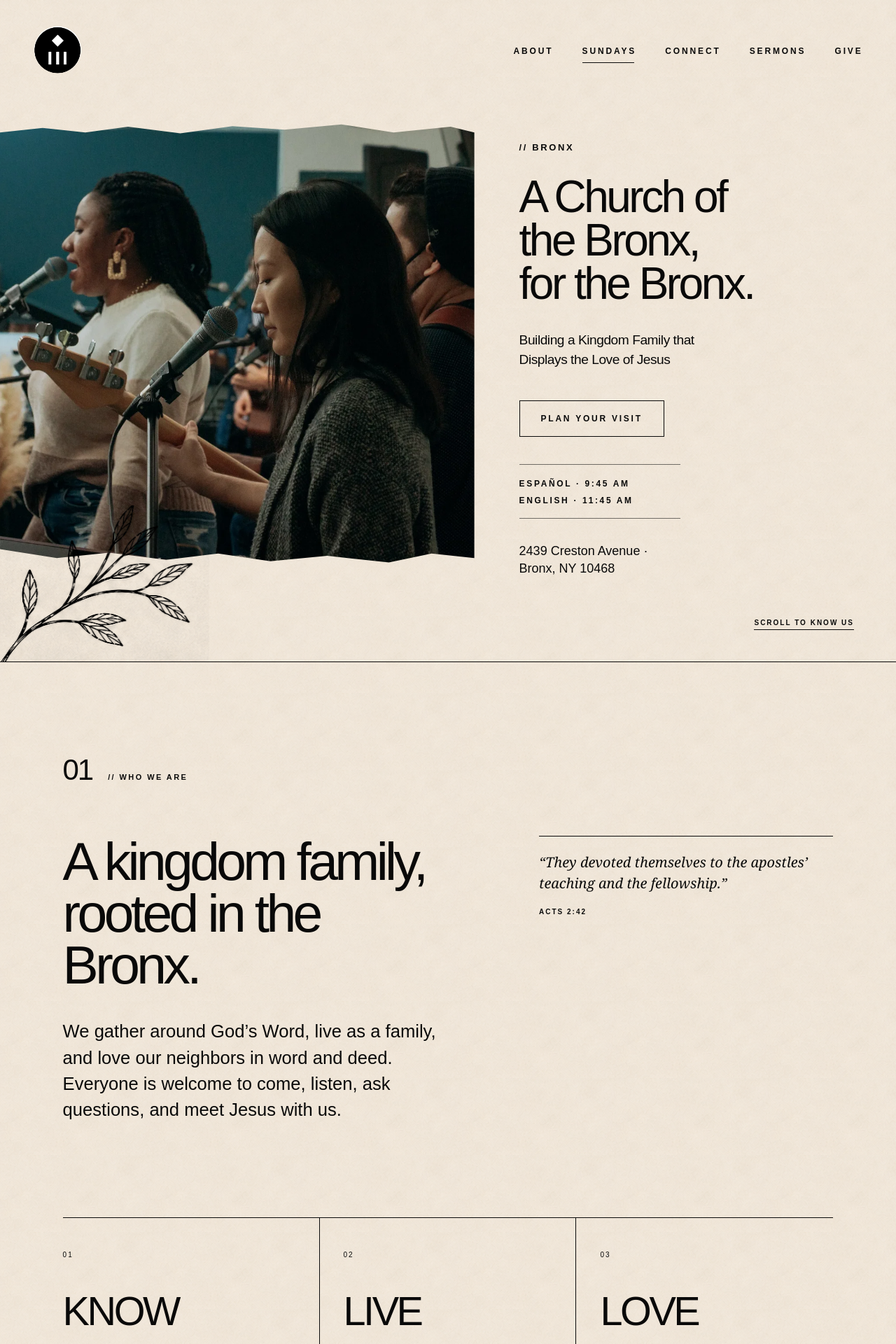
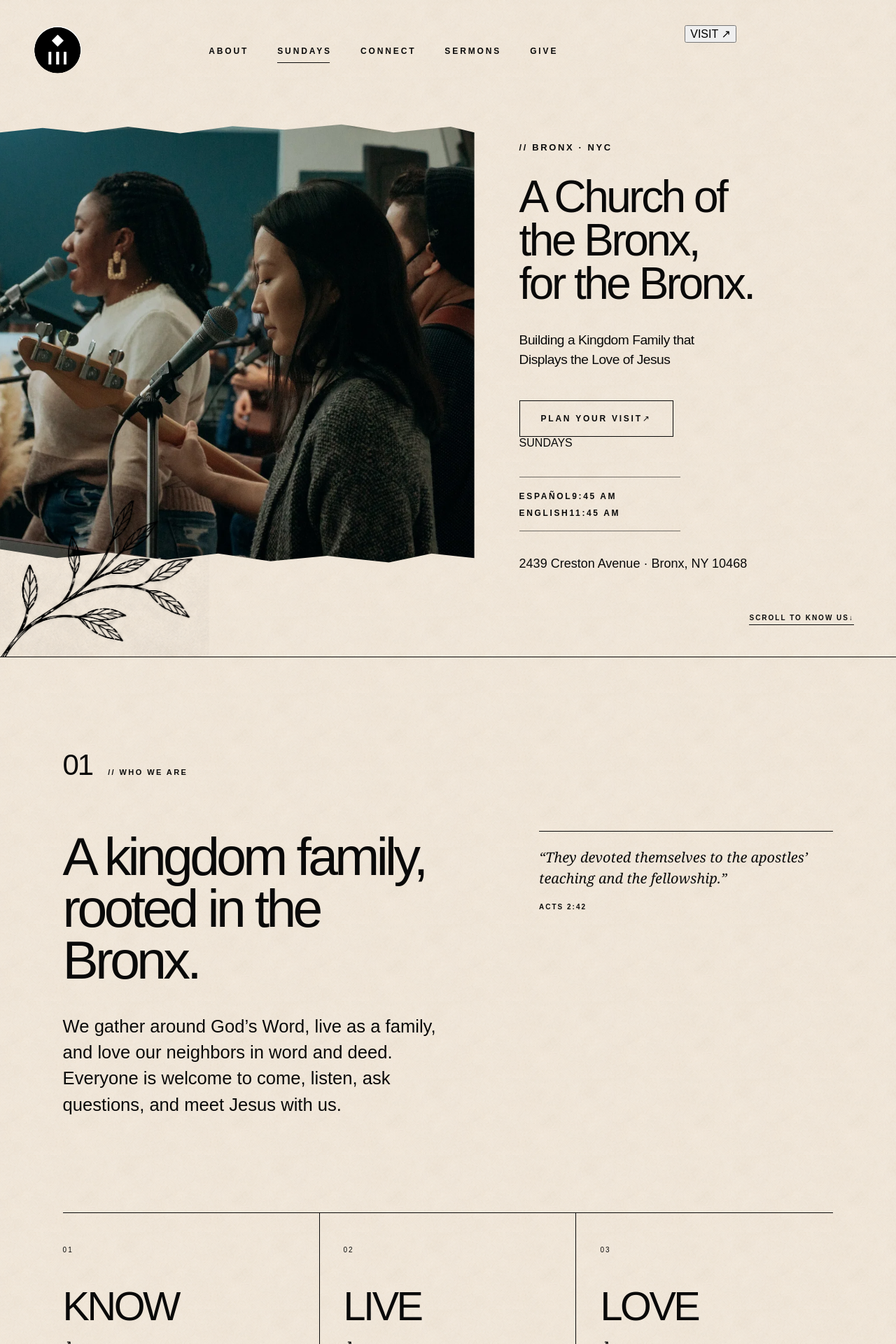
Before and after one commit to iLuzionsX/fccbronx-design-variations, a React (Vite) app: page / in a window 1280 px wide. Shown: the top 1920 px of the page at 70% size. Built offline with nearby package versions, Linux system fonts and the light colour scheme.

Commit message:
Elevate interactions and visit flow

```diff
--- a/src/App.jsx
+++ b/src/App.jsx
@@ -1,79 +1,317 @@
-import { useEffect, useRef, useState } from "react";
+import { useCallback, useEffect, useMemo, useRef, useState } from "react";
 
 const navItems = [["about", "About"], ["sundays", "Sundays"], ["connect", "Connect"], ["sermons", "Sermons"], ["give", "Give"]];
+const services = [
+  { id: "es", label: "Español", time: "9:45 AM" },
+  { id: "en", label: "English", time: "11:45 AM" },
+];
 const asset = (name) => `${import.meta.env.BASE_URL}assets/${name}`;
 
-function Mark() {
-  return <a className="mark-link" href="#top" aria-label="Fordham Community Church home"><img className="mark" src={asset("fcc-mark.png")} alt="Fordham Community Church" /></a>;
+function upcomingSunday() {
+  const date = new Date();
+  const day = date.getDay();
+  const add = day === 0 ? 0 : 7 - day;
+  date.setDate(date.getDate() + add);
+  return new Intl.DateTimeFormat(undefined, { month: "short", day: "numeric" }).format(date).toUpperCase();
 }
 
-function Header({ active }) {
-  return <header className="site-header" aria-label="Main navigation"><Mark /><nav className="nav-rail" aria-label="Primary">{navItems.map(([id, label]) => <a key={id} className={active === id ? "active" : ""} href={`#${id}`}>{label}</a>)}</nav></header>;
+function Mark() {
+  return <a className="mark-link" href="#top" aria-label="Fordham Community Church home">
+    <img className="mark" src={asset("fcc-mark.png")} alt="Fordham Community Church" />
+  </a>;
+}
+
+function Header({ active, progress, onVisit }) {
+  return <header className="site-header" aria-label="Main navigation">
+    <Mark />
+    <nav className="nav-rail" aria-label="Primary">
+      {navItems.map(([id, label]) => <a key={id} className={active === id ? "active" : ""} href={`#${id}`}>{label}</a>)}
+    </nav>
+    <button className="header-visit" onClick={onVisit}>VISIT <span aria-hidden="true">↗</span></button>
+    <div className="scroll-progress" aria-hidden="true"><span style={{ transform: `scaleX(${progress})` }} /></div>
+  </header>;
 }
 
 function VisitPanel({ open, onClose }) {
-  const [service, setService] = useState("English · 11:45 AM");
+  const [service, setService] = useState(services[1].id);
   const [submitted, setSubmitted] = useState(false);
+  const panelRef = useRef(null);
   const closeRef = useRef(null);
+  const sunday = useMemo(upcomingSunday, []);
+
   useEffect(() => {
     if (!open) return undefined;
     setSubmitted(false);
     document.body.classList.add("panel-open");
-    const onKey = (event) => event.key === "Escape" && onClose();
+    const previous = document.activeElement;
+    const onKey = (event) => {
+      if (event.key === "Escape") onClose();
+      if (event.key !== "Tab") return;
+      const focusable = [...panelRef.current?.querySelectorAll("button, a, input, [tabindex]:not([tabindex='-1'])") || []]
+        .filter((node) => !node.disabled && node.offsetParent !== null);
+      if (!focusable.length) return;
+      const first = focusable[0];
+      const last = focusable[focusable.length - 1];
+      if (event.shiftKey && document.activeElement === first) {
+        event.preventDefault();
+        last.focus();
+      } else if (!event.shiftKey && document.activeElement === last) {
+        event.preventDefault();
+        first.focus();
+      }
+    };
     window.addEventListener("keydown", onKey);
     requestAnimationFrame(() => closeRef.current?.focus());
-    return () => { document.body.classList.remove("panel-open"); window.removeEventListener("keydown", onKey); };
+    return () => {
+      document.body.classList.remove("panel-open");
+      window.removeEventListener("keydown", onKey);
+      previous?.focus?.();
+    };
   }, [open, onClose]);
+
+  const chosen = services.find((item) => item.id === service) || services[1];
+
   return <div className={`visit-shell ${open ? "open" : ""}`} aria-hidden={!open}>
     <button className="visit-backdrop" onClick={onClose} aria-label="Close visit planner" tabIndex={open ? 0 : -1} />
-    <aside className="visit-panel" role="dialog" aria-modal="true" aria-labelledby="visit-title">
-      <div className="panel-topline"><span>// PLAN A SUNDAY</span><button ref={closeRef} className="text-button" onClick={onClose}>CLOSE</button></div>
-      <h2 id="visit-title">We’d love to<br />meet you.</h2>
+    <aside ref={panelRef} className="visit-panel" role="dialog" aria-modal="true" aria-labelledby="visit-title">
+      <div className="panel-topline">
+        <span>// PLAN A SUNDAY</span>
+        <button ref={closeRef} className="text-button" onClick={onClose}>CLOSE</button>
+      </div>
+
+      <div className="panel-date"><span>NEXT GATHERING</span><strong>{sunday}</strong></div>
+
+      <h2 id="visit-title">Come as<br />you are.</h2>
+      <p className="panel-intro">Pick a gathering and tell us your name. We’ll make your first few minutes feel a little less unfamiliar.</p>
+
       {!submitted ? <form onSubmit={(event) => { event.preventDefault(); setSubmitted(true); }}>
-        <fieldset><legend>Choose a gathering</legend>{["Español · 9:45 AM", "English · 11:45 AM"].map((option) => <label className="service-choice" key={option}><input type="radio" name="service" value={option} checked={service === option} onChange={() => setService(option)} /><span>{option}</span></label>)}</fieldset>
-        <label className="field-label" htmlFor="visit-name">Your name</label><input id="visit-name" className="line-input" name="name" placeholder="HOW SHOULD WE GREET YOU?" required />
-        <button className="ink-button wide" type="submit">PLAN MY SUNDAY</button>
-      </form> : <div className="success-note" role="status"><p className="eyebrow">YOU’RE ALL SET</p><h3>See you Sunday.</h3><p>{service}<br />2439 Creston Avenue, Bronx</p></div>}
-      <a className="directions-link" href="https://www.google.com/maps/dir/?api=1&destination=2439+Creston+Avenue+Bronx+NY+10468" target="_blank" rel="noreferrer">GET DIRECTIONS</a>
+        <fieldset>
+          <legend>01 / Choose a gathering</legend>
+          <div className="service-grid">
+            {services.map((option) => <label className="service-choice" key={option.id}>
+              <input type="radio" name="service" value={option.id} checked={service === option.id} onChange={() => setService(option.id)} />
+              <span><small>{option.label}</small><strong>{option.time}</strong><i aria-hidden="true">↗</i></span>
+            </label>)}
+          </div>
+        </fieldset>
+        <label className="field-label" htmlFor="visit-name">02 / Your name</label>
+        <input id="visit-name" className="line-input" name="name" placeholder="HOW SHOULD WE GREET YOU?" autoComplete="name" required />
+        <button className="ink-button wide button-arrow" type="submit"><span>PLAN MY SUNDAY</span><span aria-hidden="true">↗</span></button>
+      </form> : <div className="success-note" role="status">
+        <p className="eyebrow">YOU’RE ALL SET</p>
+        <h3>See you Sunday.</h3>
+        <p>{chosen.label} · {chosen.time}<br />2439 Creston Avenue, Bronx</p>
+        <p className="success-small">No special dress code. No need to arrive knowing what to do. Just come.</p>
+      </div>}
+
+      <div className="panel-foot">
+        <a className="directions-link" href="https://www.google.com/maps/dir/?api=1&destination=2439+Creston+Avenue+Bronx+NY+10468" target="_blank" rel="noreferrer">GET DIRECTIONS <span aria-hidden="true">↗</span></a>
+        <span>FORDHAM · THE BRONX</span>
+      </div>
     </aside>
   </div>;
 }
 
 function StoryStrip() {
   const stripRef = useRef(null);
-  const move = (direction) => { const width = stripRef.current?.clientWidth || 0; stripRef.current?.scrollBy({ left: width * direction, behavior: "smooth" }); };
-  return <div className="story-wrap"><div className="story-strip" ref={stripRef} aria-label="Life at FCC photo gallery">
-    <figure className="story-card"><img src={asset("fcc-worship.webp")} alt="Musicians leading worship at Fordham Community Church" /><figcaption>WORSHIP / TOGETHER</figcaption></figure>
-    <figure className="story-card"><img src={asset("membership-art.jpg")} alt="Membership classes flower artwork" /><figcaption>WORD / GROWTH</figcaption></figure>
-    <figure className="story-card"><img src={asset("flower-ink.jpg")} alt="Hand-drawn flowers from an FCC class announcement" /><figcaption>FAMILY / MEMBERSHIP</figcaption></figure>
-  </div><div className="story-controls" aria-label="Gallery controls"><button onClick={() => move(-1)}>PREV</button><span aria-hidden="true">/</span><button onClick={() => move(1)}>NEXT</button></div></div>;
+  const [index, setIndex] = useState(0);
+  const stories = [
+    ["fcc-worship.webp", "Musicians leading worship at Fordham Community Church", "WORSHIP", "We sing because Jesus is worthy."],
+    ["membership-art.jpg", "Membership classes flower artwork", "GROWTH", "We become a people shaped by God’s Word."],
+    ["flower-ink.jpg", "Hand-drawn flowers from an FCC class announcement", "FAMILY", "We belong to one another, not just a room."],
+  ];
+
+  const measure = useCallback(() => {
+    const el = stripRef.current;
+    if (!el) return;
+    const cards = [...el.querySelectorAll(".story-card")];
+    let closest = 0;
+    let distance = Infinity;
+    cards.forEach((card, cardIndex) => {
+      const delta = Math.abs(card.offsetLeft - el.scrollLeft);
+      if (delta < distance) {
+        closest = cardIndex;
+        distance = delta;
+      }
+    });
+    setIndex(closest);
+  }, []);
+
+  const move = (direction) => {
+    const next = Math.max(0, Math.min(stories.length - 1, index + direction));
+    const card = stripRef.current?.querySelectorAll(".story-card")[next];
+    card?.scrollIntoView({ behavior: "smooth", inline: "start", block: "nearest" });
+  };
+
+  return <div className="story-wrap">
+    <div className="story-strip" ref={stripRef} onScroll={measure} aria-label="Life at FCC photo gallery">
+      {stories.map(([image, alt, title, copy], storyIndex) => <figure className="story-card" key={title}>
+        <div className="story-image-wrap">
+          <img src={asset(image)} alt={alt} />
+          <span className="story-number">0{storyIndex + 1}</span>
+        </div>
+        <figcaption><strong>{title}</strong><span>{copy}</span></figcaption>
+      </figure>)}
+    </div>
+    <div className="story-meta">
+      <div className="story-progress" aria-hidden="true"><span style={{ transform: `scaleX(${(index + 1) / stories.length})` }} /></div>
+      <span className="story-count">0{index + 1} / 0{stories.length}</span>
+      <div className="story-controls" aria-label="Gallery controls">
+        <button onClick={() => move(-1)} disabled={index === 0}>PREV</button>
+        <span aria-hidden="true">/</span>
+        <button onClick={() => move(1)} disabled={index === stories.length - 1}>NEXT</button>
+      </div>
+    </div>
+  </div>;
+}
+
+function ValueCard({ number, word, copy }) {
+  return <article>
+    <span>{number}</span>
+    <div className="value-word"><h3>{word}</h3><span aria-hidden="true">↗</span></div>
+    <p>{copy}</p>
+  </article>;
 }
 
 export function App() {
   const [visitOpen, setVisitOpen] = useState(false);
   const [active, setActive] = useState("sundays");
+  const [progress, setProgress] = useState(0);
+  const heroRef = useRef(null);
+
   useEffect(() => {
-    const revealObserver = new IntersectionObserver((entries) => entries.forEach((entry) => entry.isIntersecting && entry.target.classList.add("visible")), { threshold: 0.14 });
+    const revealObserver = new IntersectionObserver((entries) => entries.forEach((entry) => {
+      if (entry.isIntersecting) entry.target.classList.add("visible");
+    }), { threshold: 0.12 });
     document.querySelectorAll("[data-reveal]").forEach((node) => revealObserver.observe(node));
-    const navObserver = new IntersectionObserver((entries) => entries.forEach((entry) => entry.isIntersecting && setActive(entry.target.id)), { rootMargin: "-35% 0px -55%", threshold: 0 });
-    navItems.forEach(([id]) => { const node = document.getElementById(id); if (node) navObserver.observe(node); });
-    return () => { revealObserver.disconnect(); navObserver.disconnect(); };
+
+    const navObserver = new IntersectionObserver((entries) => entries.forEach((entry) => {
+      if (entry.isIntersecting) setActive(entry.target.id);
+    }), { rootMargin: "-32% 0px -60%", threshold: 0 });
+    navItems.forEach(([id]) => {
+      const node = document.getElementById(id);
+      if (node) navObserver.observe(node);
+    });
+
+    let ticking = false;
+    const syncScroll = () => {
+      const max = document.documentElement.scrollHeight - window.innerHeight;
+      const ratio = max > 0 ? Math.min(1, Math.max(0, window.scrollY / max)) : 0;
+      setProgress(ratio);
+      const heroProgress = Math.min(1, window.scrollY / Math.max(1, window.innerHeight));
+      document.documentElement.style.setProperty("--hero-scroll", heroProgress.toFixed(3));
+      ticking = false;
+    };
+    const onScroll = () => {
+      if (!ticking) {
+        requestAnimationFrame(syncScroll);
+        ticking = true;
+      }
+    };
+    syncScroll();
+    window.addEventListener("scroll", onScroll, { passive: true });
+
+    return () => {
+      revealObserver.disconnect();
+      navObserver.disconnect();
+      window.removeEventListener("scroll", onScroll);
+    };
   }, []);
+
+  const onHeroPointer = (event) => {
+    const node = heroRef.current;
+    if (!node || window.matchMedia("(pointer: coarse)").matches) return;
+    const bounds = node.getBoundingClientRect();
+    const x = ((event.clientX - bounds.left) / bounds.width - 0.5) * 2;
+    const y = ((event.clientY - bounds.top) / bounds.height - 0.5) * 2;
+    node.style.setProperty("--pointer-x", x.toFixed(3));
+    node.style.setProperty("--pointer-y", y.toFixed(3));
+  };
+
   return <div id="top" className="site-frame">
-    <Header active={active} />
+    <Header active={active} progress={progress} onVisit={() => setVisitOpen(true)} />
     <main>
-      <section id="sundays" className="hero" aria-labelledby="hero-title">
-        <div className="hero-image-wrap"><img className="hero-image" src={asset("fcc-worship.webp")} alt="Worship team singing and playing music at FCC" /></div>
-        <div className="hero-copy"><p className="eyebrow hero-item">// BRONX</p><h1 id="hero-title" className="hero-item"><span>A Church of</span><span>the Bronx,</span><span>for the Bronx.</span></h1><p className="hero-deck hero-item">Building a Kingdom Family that<br className="desktop-break" /> Displays the Love of Jesus</p><button className="ink-button hero-item" onClick={() => setVisitOpen(true)}>PLAN YOUR VISIT</button><div className="times hero-item"><p>ESPAÑOL · 9:45 AM</p><p>ENGLISH · 11:45 AM</p></div><address className="address hero-item">2439 Creston Avenue ·<br />Bronx, NY 10468</address></div>
-        <img className="hero-branch" src={asset("branch-ink.png")} alt="" aria-hidden="true" /><a className="scroll-cue" href="#about">SCROLL TO KNOW US</a>
+      <section id="sundays" className="hero" aria-labelledby="hero-title" ref={heroRef} onPointerMove={onHeroPointer}>
+        <div className="hero-image-wrap">
+          <img className="hero-image" src={asset("fcc-worship.webp")} alt="Worship team singing and playing music at FCC" />
+          <div className="hero-image-tag"><span>SUNDAY</span><span>THE BRONX</span></div>
+        </div>
+        <div className="hero-copy">
+          <p className="eyebrow hero-item">// BRONX · NYC</p>
+          <h1 id="hero-title" className="hero-item"><span>A Church of</span><span>the Bronx,</span><span>for the Bronx.</span></h1>
+          <p className="hero-deck hero-item">Building a Kingdom Family that<br className="desktop-break" /> Displays the Love of Jesus</p>
+          <button className="ink-button hero-item button-arrow" onClick={() => setVisitOpen(true)}><span>PLAN YOUR VISIT</span><span aria-hidden="true">↗</span></button>
+          <div className="service-block hero-item">
+            <span className="service-kicker">SUNDAYS</span>
+            <div className="times"><p><span>ESPAÑOL</span><strong>9:45 AM</strong></p><p><span>ENGLISH</span><strong>11:45 AM</strong></p></div>
+          </div>
+          <address className="address hero-item">2439 Creston Avenue · Bronx, NY 10468</address>
+        </div>
+        <img className="hero-branch" src={asset("branch-ink.png")} alt="" aria-hidden="true" />
+        <a className="scroll-cue" href="#about"><span>SCROLL TO KNOW US</span><i aria-hidden="true">↓</i></a>
       </section>
-      <section id="about" className="section section-about" data-reveal><div className="section-label"><span>01</span><span>// WHO WE ARE</span></div><div className="about-copy"><div><h2>A kingdom family,<br />rooted in the Bronx.</h2><p>We gather around God’s Word, live as a family, and love our neighbors in word and deed. Everyone is welcome to come, listen, ask questions, and meet Jesus with us.</p></div><blockquote>“They devoted themselves to the apostles’ teaching and the fellowship.”<cite>ACTS 2:42</cite></blockquote></div><div className="values" aria-label="Our values">{[["KNOW", "God’s Word and the Gospel."], ["LIVE", "Like family, following Jesus together."], ["LOVE", "Our neighbors in word and deed."]].map(([word, copy], index) => <article key={word}><span>0{index + 1}</span><h3>{word}</h3><p>{copy}</p></article>)}</div></section>
-      <section className="section life-section" data-reveal><div className="section-label"><span>02</span><span>// LIFE AT FCC</span></div><StoryStrip /></section>
-      <section id="connect" className="section connect-section" data-reveal><img className="connect-art" src={asset("flower-ink.jpg")} alt="Hand-drawn botanical artwork" /><div className="connect-copy"><p className="eyebrow">// FIND YOUR PEOPLE</p><h2>Church is more<br />than a Sunday.</h2><div className="link-stack"><a href="https://www.fccbronx.org/city-link-groups" target="_blank" rel="noreferrer"><span>CITY LINK GROUPS</span><span>MEET DURING THE WEEK</span></a><a href="https://www.fccbronx.org/fcc-kids" target="_blank" rel="noreferrer"><span>FCC KIDS</span><span>NURSERY–5TH GRADE</span></a><a href="https://www.fccbronx.org/contact" target="_blank" rel="noreferrer"><span>CONTACT US</span><span>START A CONVERSATION</span></a></div></div></section>
-      <section id="sermons" className="section dark-section" data-reveal><div className="section-label"><span>03</span><span>// LATEST MESSAGE</span></div><div className="sermon-grid"><p>THE WORD<br />FOR THE BRONX</p><div><h2>Hear the good news<br />of Jesus.</h2><p>Catch up on recent teaching in English and Español.</p><a className="paper-button" href="https://www.fccbronx.org/sermon" target="_blank" rel="noreferrer">WATCH SERMONS</a></div></div></section>
-      <section id="give" className="section give-section" data-reveal><p className="eyebrow">// GENEROSITY</p><h2>Give toward Gospel<br />work in the Bronx.</h2><p>Support the ministry and mission of Fordham Community Church.</p><a className="ink-button" href="https://www.fccbronx.org/give" target="_blank" rel="noreferrer">GIVE ONLINE</a></section>
+
+      <section id="about" className="section section-about" data-reveal>
+        <div className="section-label"><span>01</span><span>// WHO WE ARE</span></div>
+        <div className="about-copy">
+          <div><h2>A kingdom family,<br />rooted in the Bronx.</h2><p>We gather around God’s Word, live as a family, and love our neighbors in word and deed. Everyone is welcome to come, listen, ask questions, and meet Jesus with us.</p></div>
+          <blockquote>“They devoted themselves to the apostles’ teaching and the fellowship.”<cite>ACTS 2:42</cite></blockquote>
+        </div>
+        <div className="values" aria-label="Our values">
+          <ValueCard number="01" word="KNOW" copy="God’s Word and the Gospel." />
+          <ValueCard number="02" word="LIVE" copy="Like family, following Jesus together." />
+          <ValueCard number="03" word="LOVE" copy="Our neighbors in word and deed." />
+        </div>
+      </section>
+
+      <section className="section life-section" data-reveal>
+        <div className="section-label"><span>02</span><span>// LIFE AT FCC</span></div>
+        <div className="section-intro"><h2>Not an audience.<br />A people.</h2><p>Sunday worship, weekday tables, children growing, neighbors serving neighbors. Church life is shared life.</p></div>
+        <StoryStrip />
+      </section>
+
+      <section id="connect" className="section connect-section" data-reveal>
+        <div className="connect-art-shell"><img className="connect-art" src={asset("flower-ink.jpg")} alt="Hand-drawn botanical artwork" /><span className="art-note">GROW / TOGETHER</span></div>
+        <div className="connect-copy">
+          <p className="eyebrow">// FIND YOUR PEOPLE</p>
+          <h2>Church is more<br />than a Sunday.</h2>
+          <div className="link-stack">
+            <a href="https://www.fccbronx.org/city-link-groups" target="_blank" rel="noreferrer"><span>CITY LINK GROUPS</span><span>MEET DURING THE WEEK</span><i aria-hidden="true">↗</i></a>
+            <a href="https://www.fccbronx.org/fcc-kids" target="_blank" rel="noreferrer"><span>FCC KIDS</span><span>NURSERY–5TH GRADE</span><i aria-hidden="true">↗</i></a>
+            <a href="https://www.fccbronx.org/contact" target="_blank" rel="noreferrer"><span>CONTACT US</span><span>START A CONVERSATION</span><i aria-hidden="true">↗</i></a>
+          </div>
+        </div>
+      </section>
+
+      <section id="sermons" className="section dark-section" data-reveal>
+        <div className="section-label"><span>03</span><span>// LATEST MESSAGE</span></div>
+        <div className="sermon-grid">
+          <div className="sermon-stamp"><span>THE WORD</span><span>FOR THE BRONX</span><i>FCC</i></div>
+          <div>
+            <p className="eyebrow">LISTEN / WATCH / RETURN</p>
+            <h2>Hear the good news<br />of Jesus.</h2>
+            <p>Catch up on recent teaching in English and Español.</p>
+            <a className="paper-button button-arrow" href="https://www.fccbronx.org/sermon" target="_blank" rel="noreferrer"><span>WATCH SERMONS</span><span aria-hidden="true">↗</span></a>
+          </div>
+        </div>
+      </section>
+
+      <section id="give" className="section give-section" data-reveal>
+        <p className="eyebrow">// GENEROSITY</p>
+        <h2>Give toward Gospel<br />work in the Bronx.</h2>
+        <p>Support the ministry and mission of Fordham Community Church.</p>
+        <a className="ink-button button-arrow" href="https://www.fccbronx.org/give" target="_blank" rel="noreferrer"><span>GIVE ONLINE</span><span aria-hidden="true">↗</span></a>
+        <div className="give-line" aria-hidden="true"><span>THE BRONX</span><span>·</span><span>JESUS</span><span>·</span><span>KINGDOM FAMILY</span></div>
+      </section>
     </main>
-    <footer><Mark /><p>FORDHAM · THE BRONX · NYC</p><p>2439 CRESTON AVENUE<br />BRONX, NY 10468</p><a href="#top">BACK TO TOP</a></footer>
+
+    <footer>
+      <Mark />
+      <p>FORDHAM · THE BRONX · NYC</p>
+      <p>2439 CRESTON AVENUE<br />BRONX, NY 10468</p>
+      <a href="#top">BACK TO TOP ↑</a>
+    </footer>
+
     <VisitPanel open={visitOpen} onClose={() => setVisitOpen(false)} />
   </div>;
 }
```
